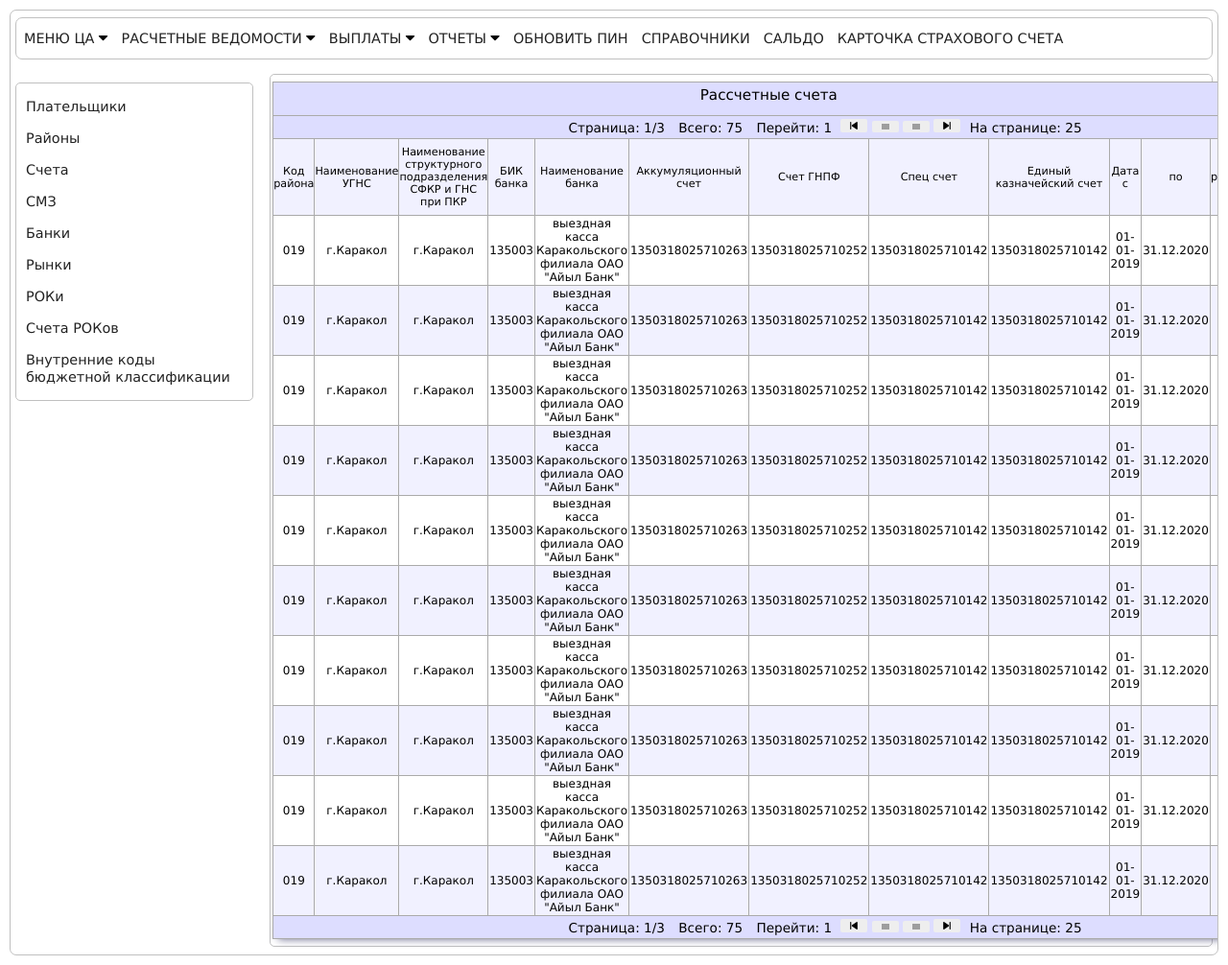
After one commit to dastan2807/django_project1, a Django app: page / in a window 1280 px wide. The commit adds this page. Shown: the whole page at 96% size. Run offline with Django 3.2, Linux system fonts and the light colour scheme; some libraries are stand-ins or nearby versions; grey boxes are pictures that could not be loaded.

Commit message:
update templates

```diff
--- a/blog/settings.py
+++ b/blog/settings.py
@@ -113,6 +113,10 @@ USE_TZ = True
 
 STATIC_URL = '/static/'
 
+STATICFILES_DIRS = [
+    BASE_DIR / "static"
+]
+
 # Default primary key field type
 # https://docs.djangoproject.com/en/3.2/ref/settings/#default-auto-field
 
--- a/blog/urls.py
+++ b/blog/urls.py
@@ -15,7 +15,9 @@ Including another URLconf
 """
 from django.contrib import admin
 from django.urls import path
+from django.urls import include
 
 urlpatterns = [
     path('admin/', admin.site.urls),
+    path('', include('main.urls'))
 ]
--- /dev/null
+++ b/main/templates/base.html
@@ -0,0 +1,47 @@
+{% load static %}
+<!DOCTYPE html>
+<html lang="en">
+<head>
+    <meta charset="UTF-8">
+    <meta http-equiv="X-UA-Compatible" content="IE=edge">
+    <meta name="viewport" content="width=device-width, initial-scale=1.0">
+    <link rel="stylesheet" href="{% static 'css/style.css' %}">
+    <link
+      rel="stylesheet"
+      href="https://use.fontawesome.com/releases/v5.13.0/css/all.css"
+      integrity="sha384-Bfad6CLCknfcloXFOyFnlgtENryhrpZCe29RTifKEixXQZ38WheV+i/6YWSzkz3V"
+      crossorigin="anonymous"
+    />
+    <title>Document</title>
+</head>
+<body>
+    <div class="main">
+        <ul class="nav_ul">
+            <li><a href="#">МЕНЮ ЦА</a><i class="fas fa-caret-down icon1"></i></li>
+            <li><a href="#">РАСЧЕТНЫЕ ВЕДОМОСТИ</a><i class="fas fa-caret-down icon1"></i></li>
+            <li><a href="#">ВЫПЛАТЫ</a><i class="fas fa-caret-down icon1"></i></li>
+            <li><a href="#">ОТЧЕТЫ</a><i class="fas fa-caret-down icon1"></i></li>
+            <li><a href="#">ОБНОВИТЬ ПИН</a></li>
+            <li><a href="#">СПРАВОЧНИКИ</a></li>
+            <li><a href="#">САЛЬДО</a></li>
+            <li><a href="#">КАРТОЧКА СТРАХОВОГО СЧЕТА</a></li>
+        </ul>
+        <ul class="main_left">
+            <li><a href="#">Плательщики</a></li>
+            <li><a href="#">Районы</a></li>
+            <li><a href="{% url 'main' %}">Счета</a></li>
+            <li><a href="#">СМЗ</a></li>
+            <li><a href="{% url 'bank' %}">Банки</a></li>
+            <li><a href="#">Рынки</a></li>
+            <li><a href="#">РОКи</a></li>
+            <li><a href="#">Счета РОКов</a></li>
+            <li><a href="{% url 'internalCode' %}">Внутренние коды бюджетной классификации</a></li>
+        </ul>
+        <div class="main_center">
+            {% block content %}
+
+            {% endblock %}
+        </div>
+    </div>
+</body>
+</html>
--- a/main/templates/index.html
+++ b/main/templates/index.html
@@ -1,42 +1,6 @@
-<!DOCTYPE html>
-<html lang="en">
-<head>
-    <meta charset="UTF-8">
-    <meta http-equiv="X-UA-Compatible" content="IE=edge">
-    <meta name="viewport" content="width=device-width, initial-scale=1.0">
-    <link rel="stylesheet" href="css/style.css">
-    <link
-      rel="stylesheet"
-      href="https://use.fontawesome.com/releases/v5.13.0/css/all.css"
-      integrity="sha384-Bfad6CLCknfcloXFOyFnlgtENryhrpZCe29RTifKEixXQZ38WheV+i/6YWSzkz3V"
-      crossorigin="anonymous"
-    />
-    <title>Document</title>
-</head>
-<body>
-    <div class="main">
-        <ul class="nav_ul">
-            <li><a href="#">МЕНЮ ЦА</a><i class="fas fa-caret-down icon1"></i></li>
-            <li><a href="#">РАСЧЕТНЫЕ ВЕДОМОСТИ</a><i class="fas fa-caret-down icon1"></i></li>
-            <li><a href="#">ВЫПЛАТЫ</a><i class="fas fa-caret-down icon1"></i></li>
-            <li><a href="#">ОТЧЕТЫ</a><i class="fas fa-caret-down icon1"></i></li>
-            <li><a href="#">ОБНОВИТЬ ПИН</a></li>
-            <li><a href="#">СПРАВОЧНИКИ</a></li>
-            <li><a href="#">САЛЬДО</a></li>
-            <li><a href="#">КАРТОЧКА СТРАХОВОГО СЧЕТА</a></li>
-        </ul>
-        <ul class="main_left">
-            <li><a href="#">Плательщики</a></li>
-            <li><a href="#">Районы</a></li>
-            <li><a href="#">Счета</a></li>
-            <li><a href="#">СМЗ</a></li>
-            <li><a href="bank.html">Банки</a></li>
-            <li><a href="#">Рынки</a></li>
-            <li><a href="#">РОКи</a></li>
-            <li><a href="#">Счета РОКов</a></li>
-            <li><a href="vnut.html">Внутренние коды бюджетной классификации</a></li>
-        </ul>
-        <div class="main_center">
+{% extends 'base.html' %}
+{% load static %}
+    {% block content %}
         <table id="table_main">
             <thead>
                 <tr>
@@ -47,10 +11,10 @@
                         <span>Страница: 1/3</span>
                         <span>Всего: 75</span>
                         <span>Перейти: 1</span>
-                            <img class="headerIcons" src="icon/previous.svg">
-                            <img class="headerIcons" src="icon/rewind-button.svg">
-                            <img style="transform: rotate(180deg);" class="headerIcons" src="icon/rewind-button.svg">
-                            <img style="transform: rotate(180deg);" class="headerIcons" src="icon/previous.svg">
+                        <img class="headerIcons" src="{% static 'icon/previous.svg' %}">
+                        <img class="headerIcons" src="{% static 'icon/rewind-button.svg' %}">
+                        <img style="transform: rotate(180deg);" class="headerIcons" src="{% static 'icon/rewind-button.svg' %}">
+                        <img style="transform: rotate(180deg);" class="headerIcons" src="{% static 'icon/previous.svg' %}">
                         <span>На странице: 25</span>
                     </th>
                 </tr>
@@ -265,23 +229,21 @@
                         <span>Страница: 1/3</span>
                         <span>Всего: 75</span>
                         <span>Перейти: 1</span>
-                            <img class="headerIcons" src="icon/previous.svg">
-                            <img class="headerIcons" src="icon/rewind-button.svg">
-                            <img style="transform: rotate(180deg);" class="headerIcons" src="icon/rewind-button.svg">
-                            <img style="transform: rotate(180deg);" class="headerIcons" src="icon/previous.svg">
+                        <img class="headerIcons" src="{% static 'icon/previous.svg' %}">
+                        <img class="headerIcons" src="{% static 'icon/rewind-button.svg' %}">
+                        <img style="transform: rotate(180deg);" class="headerIcons" src="{% static 'icon/rewind-button.svg' %}">
+                        <img style="transform: rotate(180deg);" class="headerIcons" src="{% static 'icon/previous.svg' %}">
                         <span>На странице: 25</span>
                     </th>
                 </tr>
             </thead>
         </table>
-        </div>
-    </div>
 
         <div id="add_modal">
             <div class="modal_container">
                 <span class="close">&times;</span>
                 <form>
-                <table>
+                    <table border="0">
                         <tr>
                             <td><input type="text" placeholder="Код района"></td>
                             <td><input type="text" placeholder="Наименование УГНС"></td>
--- /dev/null
+++ b/main/urls.py
@@ -0,0 +1,8 @@
+from django.urls import path
+from . import views
+
+urlpatterns = [
+    path('', views.main, name = 'main'),
+    path('bank', views.bank, name = 'bank'),
+    path('internalCode', views.internalCode, name='internalCode'),
+]
--- a/main/views.py
+++ b/main/views.py
@@ -1,3 +1,19 @@
 from django.shortcuts import render
 
 # Create your views here.
+def main(request):
+    context = {
+
+    }
+    return render(request, 'index.html', context)
+
+def bank(request):
+    context = {
+
+    }
+    return render(request, 'bank.html', context)
+def internalCode(request):
+    context = {
+
+    }
+    return render(request, 'InternalCode.html', context)
--- a/static/css/style.css
+++ b/static/css/style.css
@@ -186,9 +186,11 @@ a {
 #add_modal .modal_container form table {
     width: 100%;
     text-align: center;
+    border: 0 !important;
 }
 #add_modal .modal_container form table tr td {
     padding: 7px 0;
+    border: 0 !important;
 }
 #add_modal .modal_container form input {
     width: 90%;
```
Also changed, not shown: other parts of main/templates/index.html (+22 -24 lines), main/templates/InternalCode.html (added, +194 -0 lines), main/templates/bank.html (+12 -53 lines), main/templates/insideCode.html (deleted, +0 -234 lines). Lines whose indentation alone changed are shown as unchanged.
